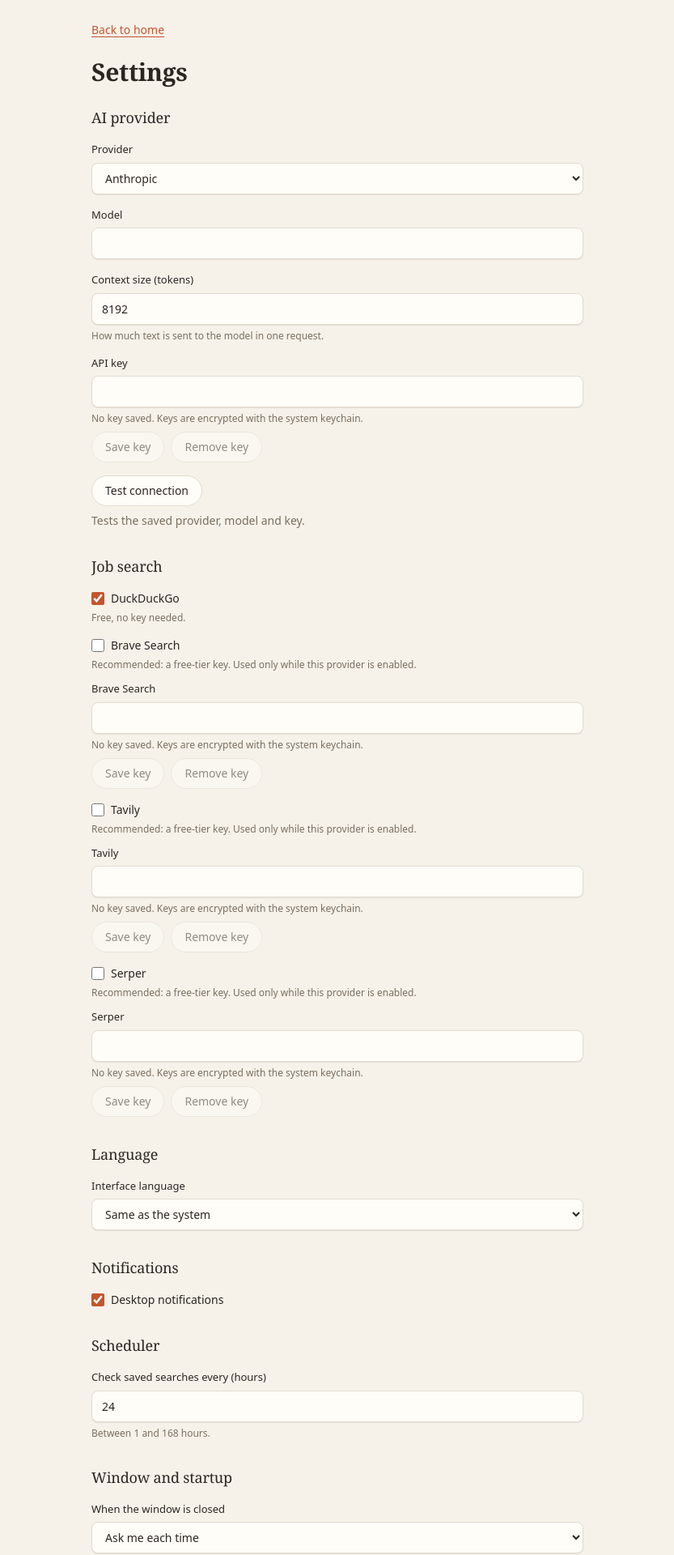
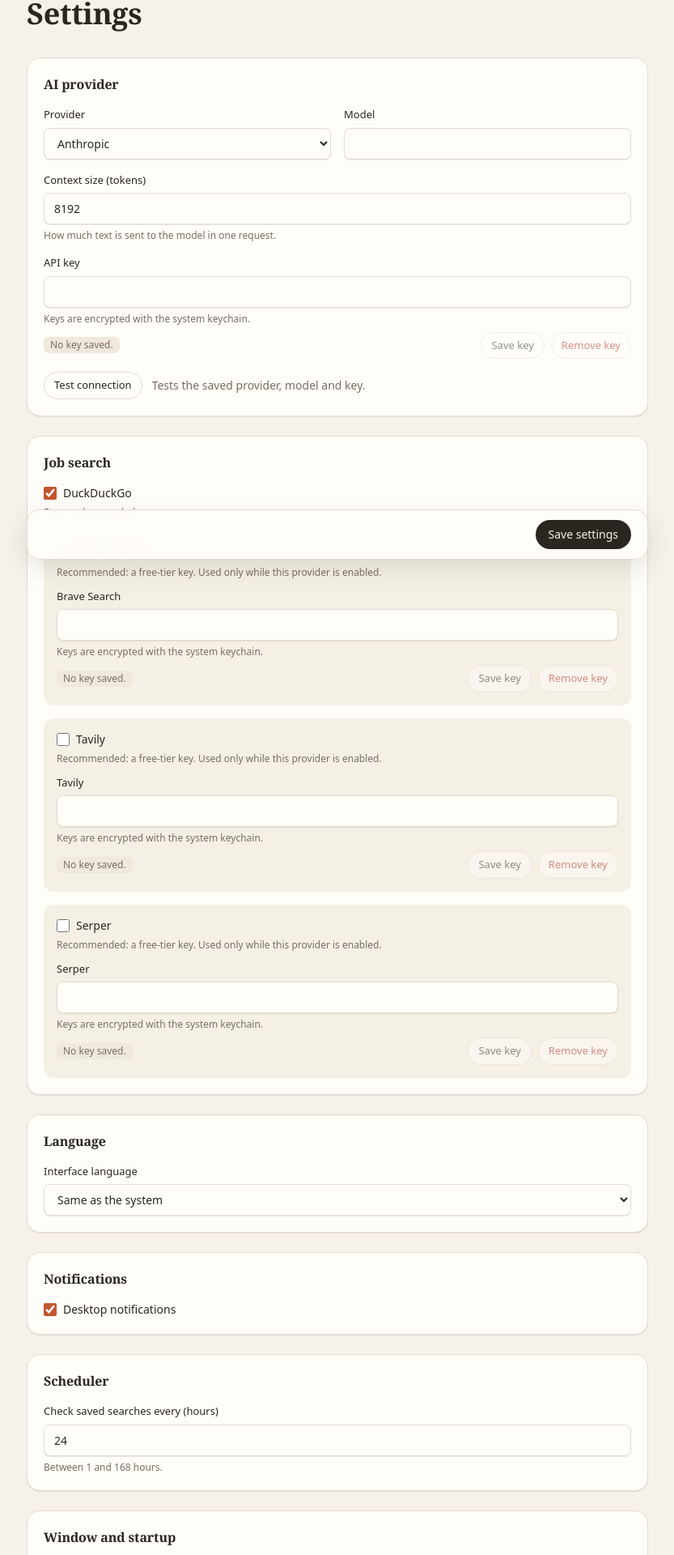
Before and after one commit to vittorioallegra/job-finder, a React (Vite) app in the folder apps/web/: page /settings in a window 1280 px wide. Shown: the part 93-2013 px from the top of the page at 81% size, without its empty margins (223-1056 px from the left). Built offline with nearby package versions, Linux system fonts and the light colour scheme.

Commit message:
style: restyle settings as one card per section

```diff
--- a/apps/web/src/features/settings/AiControls.tsx
+++ b/apps/web/src/features/settings/AiControls.tsx
@@ -1,6 +1,7 @@
 import { useState } from "react";
 import { useTranslation } from "react-i18next";
 import type { AiTestResult, JobFinderBridge, SecretName, SecretsStatus } from "@job-finder/bridge";
+import { Badge } from "../../components/ui/Badge";
 import { Button } from "../../components/ui/Button";
 import { TextInput } from "../../components/ui/TextInput";
 
@@ -37,17 +38,25 @@ export function AiConnectionTest({ bridge }: { bridge: JobFinderBridge }) {
   }
 
   return (
-    <div className="flex flex-col gap-2">
-      <div>
+    <div className="flex flex-wrap items-center gap-3">
       <Button
         variant="secondary"
+        size="sm"
         onClick={() => void run()}
         disabled={state.status === "testing"}
       >
         {t("settings.ai.test.action")}
       </Button>
-      </div>
-      <p role="status" className="text-sm text-app-muted">
+      <p
+        role="status"
+        className={`text-sm ${
+          state.status === "done" && state.result.ok
+            ? "text-app-good"
+            : state.status === "error" || state.status === "done"
+              ? "text-app-danger"
+              : "text-app-muted"
+        }`}
+      >
         {message}
       </p>
     </div>
@@ -104,18 +113,27 @@ export function SecretField({ bridge, name, label, secrets, onStatus }: SecretFi
         spellCheck={false}
         value={value}
         onChange={(event) => setValue(event.target.value)}
-        hint={`${isSet ? t("settings.secrets.keySet") : t("settings.secrets.keyNotSet")} ${storageNote}`}
+        hint={storageNote}
       />
-      <div className="flex items-center gap-2">
-        <Button variant="secondary" onClick={() => void save()} disabled={value.trim() === ""}>
-          {t("settings.secrets.save")}
-        </Button>
-        <Button variant="secondary" onClick={() => void remove()} disabled={!isSet}>
-          {t("settings.secrets.remove")}
-        </Button>
+      <div className="flex flex-wrap items-center gap-2">
+        <Badge tone={isSet ? "good" : "neutral"}>
+          {isSet ? t("settings.secrets.keySet") : t("settings.secrets.keyNotSet")}
+        </Badge>
         <span role="status" className="text-xs text-app-muted">
           {message}
         </span>
+        <span className="flex-1" />
+        <Button
+          variant="secondary"
+          size="sm"
+          onClick={() => void save()}
+          disabled={value.trim() === ""}
+        >
+          {t("settings.secrets.save")}
+        </Button>
+        <Button variant="danger" size="sm" onClick={() => void remove()} disabled={!isSet}>
+          {t("settings.secrets.remove")}
+        </Button>
       </div>
     </div>
   );
--- a/apps/web/src/features/settings/SettingsScreen.tsx
+++ b/apps/web/src/features/settings/SettingsScreen.tsx
@@ -1,6 +1,5 @@
 import { useCallback, useEffect, useState, type FormEvent } from "react";
 import { useTranslation } from "react-i18next";
-import { Link } from "react-router";
 import {
   SETTING_LIMITS,
   type AppSettings,
@@ -11,6 +10,8 @@ import {
 import { useBridge } from "../../lib/bridge/BridgeContext";
 import { i18n, resolveUiLanguage } from "../../lib/i18n";
 import { Button } from "../../components/ui/Button";
+import { Card, CardTitle } from "../../components/ui/Card";
+import { PageHeader } from "../../components/ui/PageHeader";
 import { CheckboxInput } from "../../components/ui/CheckboxInput";
 import { SelectInput, type SelectOption } from "../../components/ui/SelectInput";
 import { TextInput } from "../../components/ui/TextInput";
@@ -57,13 +58,8 @@ export function SettingsScreen() {
   }
 
   return (
-    <main className="mx-auto flex min-h-screen max-w-2xl flex-col gap-6 p-8">
-      <nav>
-        <Link to="/" className="text-sm text-app-accent underline">
-          {t("settings.backHome")}
-        </Link>
-      </nav>
-      <h1 className="text-3xl font-semibold text-app-fg">{t("settings.title")}</h1>
+    <main className="mx-auto flex w-full max-w-3xl flex-col gap-8">
+      <PageHeader title={t("settings.title")} />
 
       {state.status === "loading" ? (
         <p role="status" className="text-app-muted">
@@ -73,8 +69,8 @@ export function SettingsScreen() {
 
       {state.status === "error" ? (
         <div role="alert" className="flex flex-col items-start gap-3">
-          <p className="text-app-fg">{t("settings.loadFailed")}</p>
-          <Button variant="secondary" onClick={retry}>
+          <p className="text-app-danger">{t("settings.loadFailed")}</p>
+          <Button variant="secondary" size="sm" onClick={retry}>
             {t("settings.retry")}
           </Button>
         </div>
@@ -157,11 +153,10 @@ function SettingsForm({ initialSettings, initialSecrets, bridge }: SettingsFormP
   ];
 
   return (
-    <form onSubmit={save} className="flex flex-col gap-8" noValidate>
-      <section aria-labelledby="settings-ai" className="flex flex-col gap-4">
-        <h2 id="settings-ai" className="text-lg font-medium text-app-fg">
-          {t("settings.sections.ai")}
-        </h2>
+    <form onSubmit={save} className="flex flex-col gap-6" noValidate>
+      <Card as="section" aria-labelledby="settings-ai" className="flex flex-col gap-4">
+        <CardTitle id="settings-ai">{t("settings.sections.ai")}</CardTitle>
+        <div className="grid gap-4 sm:grid-cols-2">
           <SelectInput
             label={t("settings.ai.provider")}
             options={providerOptions}
@@ -176,6 +171,7 @@ function SettingsForm({ initialSettings, initialSecrets, bridge }: SettingsFormP
             maxLength={SETTING_LIMITS.modelMaxLength}
             onChange={(event) => change("aiModel", event.target.value)}
           />
+        </div>
         {draft.aiProvider === "openai-compatible" ? (
           <TextInput
             label={t("settings.ai.baseUrl")}
@@ -204,12 +200,10 @@ function SettingsForm({ initialSettings, initialSecrets, bridge }: SettingsFormP
           onStatus={setSecrets}
         />
         <AiConnectionTest bridge={bridge} />
-      </section>
+      </Card>
 
-      <section aria-labelledby="settings-search" className="flex flex-col gap-4">
-        <h2 id="settings-search" className="text-lg font-medium text-app-fg">
-          {t("settings.sections.search")}
-        </h2>
+      <Card as="section" aria-labelledby="settings-search" className="flex flex-col gap-4">
+        <CardTitle id="settings-search">{t("settings.sections.search")}</CardTitle>
         <CheckboxInput
           label={t("settings.search.duckduckgo")}
           hint={t("settings.search.duckduckgoHint")}
@@ -219,7 +213,7 @@ function SettingsForm({ initialSettings, initialSecrets, bridge }: SettingsFormP
           }
         />
         {(["brave", "tavily", "serper"] as const).map((provider) => (
-          <div key={provider} className="flex flex-col gap-3">
+          <div key={provider} className="flex flex-col gap-3 rounded-xl bg-app-sunken/60 p-4">
             <CheckboxInput
               label={t(`settings.search.${provider}`)}
               hint={t("settings.search.keyHint")}
@@ -237,35 +231,29 @@ function SettingsForm({ initialSettings, initialSecrets, bridge }: SettingsFormP
             />
           </div>
         ))}
-      </section>
+      </Card>
 
-      <section aria-labelledby="settings-language" className="flex flex-col gap-4">
-        <h2 id="settings-language" className="text-lg font-medium text-app-fg">
-          {t("settings.sections.language")}
-        </h2>
+      <Card as="section" aria-labelledby="settings-language" className="flex flex-col gap-4">
+        <CardTitle id="settings-language">{t("settings.sections.language")}</CardTitle>
         <SelectInput
           label={t("settings.language.label")}
           options={languageOptions}
           value={draft.language}
           onChange={(event) => change("language", event.target.value as SettingsDraft["language"])}
         />
-      </section>
+      </Card>
 
-      <section aria-labelledby="settings-notifications" className="flex flex-col gap-4">
-        <h2 id="settings-notifications" className="text-lg font-medium text-app-fg">
-          {t("settings.sections.notifications")}
-        </h2>
+      <Card as="section" aria-labelledby="settings-notifications" className="flex flex-col gap-4">
+        <CardTitle id="settings-notifications">{t("settings.sections.notifications")}</CardTitle>
         <CheckboxInput
           label={t("settings.notifications.enabled")}
           checked={draft.notifications}
           onChange={(event) => change("notifications", event.target.checked)}
         />
-      </section>
+      </Card>
 
-      <section aria-labelledby="settings-scheduler" className="flex flex-col gap-4">
-        <h2 id="settings-scheduler" className="text-lg font-medium text-app-fg">
-          {t("settings.sections.scheduler")}
-        </h2>
+      <Card as="section" aria-labelledby="settings-scheduler" className="flex flex-col gap-4">
+        <CardTitle id="settings-scheduler">{t("settings.sections.scheduler")}</CardTitle>
         <TextInput
           label={t("settings.scheduler.intervalHours")}
           hint={t("settings.scheduler.hint")}
@@ -276,12 +264,10 @@ function SettingsForm({ initialSettings, initialSecrets, bridge }: SettingsFormP
           value={draft.intervalHours}
           onChange={(event) => change("intervalHours", event.target.value)}
         />
-      </section>
+      </Card>
 
-      <section aria-labelledby="settings-window" className="flex flex-col gap-4">
-        <h2 id="settings-window" className="text-lg font-medium text-app-fg">
-          {t("settings.sections.window")}
-        </h2>
+      <Card as="section" aria-labelledby="settings-window" className="flex flex-col gap-4">
+        <CardTitle id="settings-window">{t("settings.sections.window")}</CardTitle>
         <SelectInput
           label={t("settings.window.closeBehavior")}
           options={closeOptions}
@@ -297,48 +283,42 @@ function SettingsForm({ initialSettings, initialSecrets, bridge }: SettingsFormP
             onChange={(event) => change("launchAtLogin", event.target.checked)}
           />
         )}
-      </section>
+      </Card>
 
-      <section aria-labelledby="settings-updates" className="flex flex-col gap-4">
-        <h2 id="settings-updates" className="text-lg font-medium text-app-fg">
-          {t("settings.sections.updates")}
-        </h2>
+      <Card as="section" aria-labelledby="settings-updates" className="flex flex-col gap-4">
+        <CardTitle id="settings-updates">{t("settings.sections.updates")}</CardTitle>
         <CheckboxInput
           label={t("settings.updates.checkEnabled")}
           hint={t("settings.updates.hint")}
           checked={draft.checkUpdates}
           onChange={(event) => change("checkUpdates", event.target.checked)}
         />
-      </section>
+      </Card>
 
       {isLinux && secrets.storage.optInRequired ? (
-        <section
-          aria-labelledby="settings-keyring"
-          className="flex flex-col gap-3 rounded-lg border border-app-border p-4"
-        >
-          <h2 id="settings-keyring" className="text-lg font-medium text-app-fg">
-            {t("settings.secrets.optInTitle")}
-          </h2>
+        <Card as="section" aria-labelledby="settings-keyring" className="flex flex-col gap-3">
+          <CardTitle id="settings-keyring">{t("settings.secrets.optInTitle")}</CardTitle>
           <p className="text-sm text-app-muted">{t("settings.secrets.optInBody")}</p>
           <CheckboxInput
             label={t("settings.secrets.optIn")}
             checked={allowBasicText}
             onChange={(event) => void toggleBasicText(event.target.checked)}
           />
-        </section>
+        </Card>
       ) : null}
 
-      <div className="flex flex-col gap-3">
-        <div className="flex items-center gap-3">
-          <Button type="submit" disabled={saveState === "saving"}>
-            {saveState === "saving" ? t("settings.saving") : t("settings.save")}
-          </Button>
-          <p role="status" className="text-sm text-app-muted">
+      <div className="sticky bottom-4 flex items-center justify-end gap-4 rounded-2xl border border-app-border bg-app-surface/95 px-5 py-3 shadow-pop backdrop-blur">
+        <p
+          role="status"
+          className={`text-sm ${saveState === "saved" ? "text-app-good" : saveState === "invalid" || saveState === "error" ? "text-app-danger" : "text-app-muted"}`}
+        >
           {saveState === "saved" ? t("settings.saved") : null}
           {saveState === "invalid" ? t("settings.invalid") : null}
           {saveState === "error" ? t("settings.saveFailed") : null}
         </p>
-        </div>
+        <Button type="submit" disabled={saveState === "saving"}>
+          {saveState === "saving" ? t("settings.saving") : t("settings.save")}
+        </Button>
       </div>
     </form>
   );
--- a/apps/web/src/lib/i18n/en.json
+++ b/apps/web/src/lib/i18n/en.json
@@ -51,7 +51,6 @@
   },
   "settings": {
     "title": "Settings",
-    "backHome": "Back to home",
     "loading": "Loading settings…",
     "loadFailed": "Settings could not be loaded.",
     "retry": "Try again",
--- a/apps/web/src/lib/i18n/it.json
+++ b/apps/web/src/lib/i18n/it.json
@@ -51,7 +51,6 @@
   },
   "settings": {
     "title": "Impostazioni",
-    "backHome": "Torna alla home",
     "loading": "Caricamento delle impostazioni…",
     "loadFailed": "Impossibile caricare le impostazioni.",
     "retry": "Riprova",
```
Lines whose indentation alone changed are shown as unchanged.
